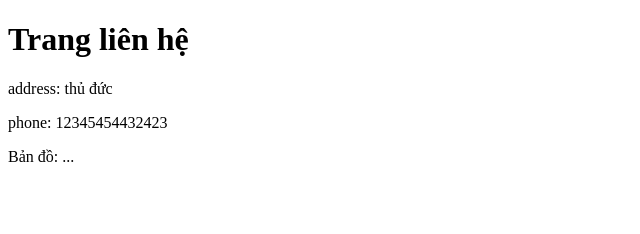
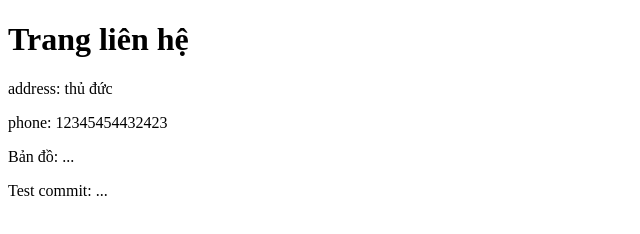
Before and after one commit to thanhzanh/backend-28tech-bai4-shop-online, a plain HTML site: page contact.html in a window 1280 px wide. Shown: the whole page, without its empty margins (0-640 px from the left). Drawn offline with Linux system fonts and the light colour scheme.

Commit message:
Update contact.html

```diff
--- a/contact.html
+++ b/contact.html
@@ -13,5 +13,6 @@
     <p>phone: 12345454432423</p>
 
     <p>Bản đồ: ...</p>
+    <p>Test commit: ...</p>
 </body>
 </html>
```
